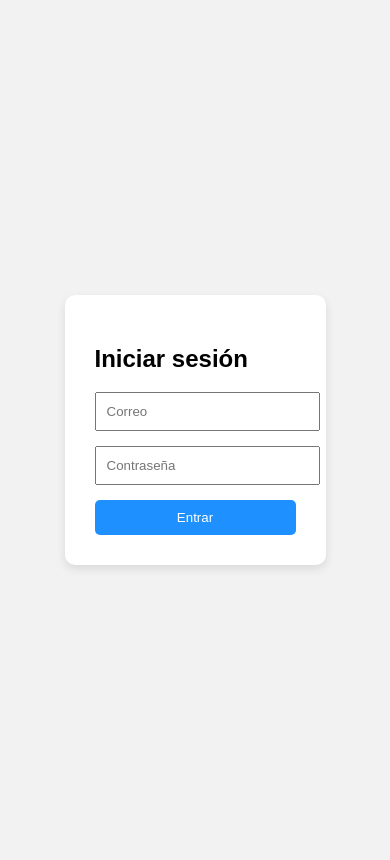
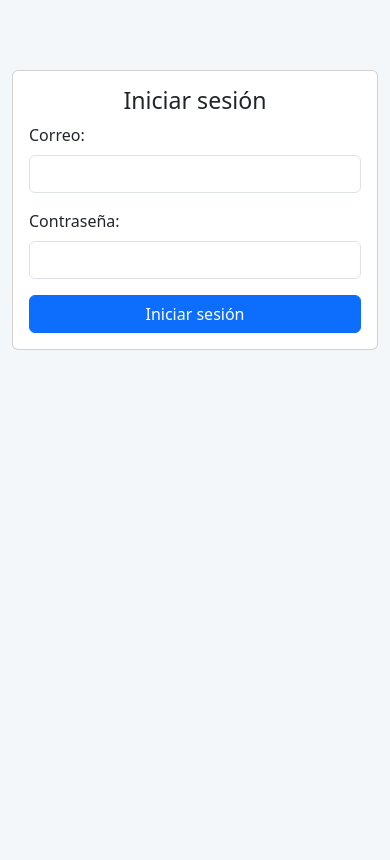
Before and after one commit to AlondraJVG/klinicstudiodental, a Flask app: page / in a window 390 px wide. After the commit the page ends 350 px from the top, so only its background shows below. Run offline with Flask 3, Linux system fonts and the light colour scheme.

Commit message:
responsivo

```diff
--- a/templates/login.html
+++ b/templates/login.html
@@ -1,48 +1,59 @@
-<!-- templates/login.html -->
 <!DOCTYPE html>
 <html lang="es">
 <head>
     <meta charset="UTF-8">
-    <title>Login - SMILED</title>
+    <meta name="viewport" content="width=device-width, initial-scale=1.0">
+    <title>Iniciar sesión</title>
+    <!-- Cargar Bootstrap desde el CDN -->
+    <link href="https://cdn.jsdelivr.net/npm/bootstrap@5.3.0-alpha1/dist/css/bootstrap.min.css" rel="stylesheet" integrity="sha384-KyZXEJx3+1nNw5lTnB3+jgs+kP5/iO+nDh5prFSk9qN0Ff3gFiNp1dzB3T2B91wM" crossorigin="anonymous">
     <style>
         body {
-            background: #f2f2f2;
-            font-family: Arial;
-            display: flex;
-            justify-content: center;
-            align-items: center;
-            height: 100vh;
+            background-color: #f4f7fa;
+            padding-top: 50px;
         }
-        .login-box {
-            background: white;
-            padding: 30px;
-            border-radius: 10px;
-            box-shadow: 0 4px 10px rgba(0,0,0,0.1);
-        }
-        input {
-            display: block;
-            margin-bottom: 15px;
-            width: 100%;
-            padding: 10px;
-        }
-        button {
-            padding: 10px;
-            width: 100%;
-            background-color: #1e90ff;
-            color: white;
-            border: none;
-            border-radius: 5px;
+        .card {
+            margin-top: 20px;
         }
     </style>
 </head>
 <body>
-    <div class="login-box">
-        <h2>Iniciar sesión</h2>
-        <form action="/login" method="POST">
-            <input type="email" name="correo" placeholder="Correo" required>
-            <input type="password" name="contrasena" placeholder="Contraseña" required>
-            <button type="submit">Entrar</button>
-        </form>
+
+    <div class="container">
+        <!-- Mensajes flash -->
+        {% with messages = get_flashed_messages(with_categories=true) %}
+            {% if messages %}
+                <div class="alert alert-dismissible fade show" role="alert">
+                    {% for category, message in messages %}
+                        <div class="alert alert-{{ category }} mt-2">{{ message }}</div>
+                    {% endfor %}
+                </div>
+            {% endif %}
+        {% endwith %}
+
+        <div class="row justify-content-center">
+            <div class="col-md-6 col-lg-4">
+                <div class="card">
+                    <div class="card-body">
+                        <h3 class="text-center">Iniciar sesión</h3>
+                        <form method="POST">
+                            <div class="mb-3">
+                                <label for="correo" class="form-label">Correo:</label>
+                                <input type="email" id="correo" name="correo" class="form-control" required>
+                            </div>
+                            <div class="mb-3">
+                                <label for="contrasena" class="form-label">Contraseña:</label>
+                                <input type="password" id="contrasena" name="contrasena" class="form-control" required>
+                            </div>
+                            <button type="submit" class="btn btn-primary w-100">Iniciar sesión</button>
+                        </form>
+                    </div>
+                </div>
+            </div>
+        </div>
     </div>
+
+    <!-- Cargar JS de Bootstrap desde el CDN -->
+    <script src="https://cdn.jsdelivr.net/npm/@popperjs/core@2.11.6/dist/umd/popper.min.js" integrity="sha384-oBqDVmMz4fnFO9gyb6dINf5OdqKXY8d6R5jlrA6g+z06Q5t6F7o4p9p6zOH87WQ1" crossorigin="anonymous"></script>
+    <script src="https://cdn.jsdelivr.net/npm/bootstrap@5.3.0-alpha1/dist/js/bootstrap.min.js" integrity="sha384-pzjw8f+ua7Kw1TIq0OrzD8m3Q7oGZl31+PWWf5h2D4pzw/Bh4RQou+q8u+Dypt2g" crossorigin="anonymous"></script>
 </body>
 </html>
```
